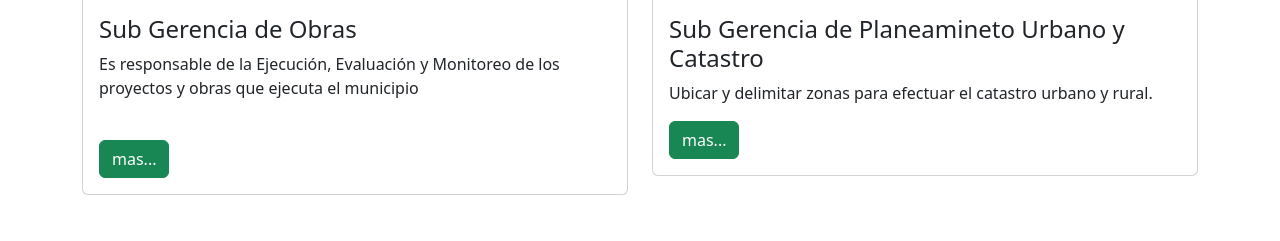
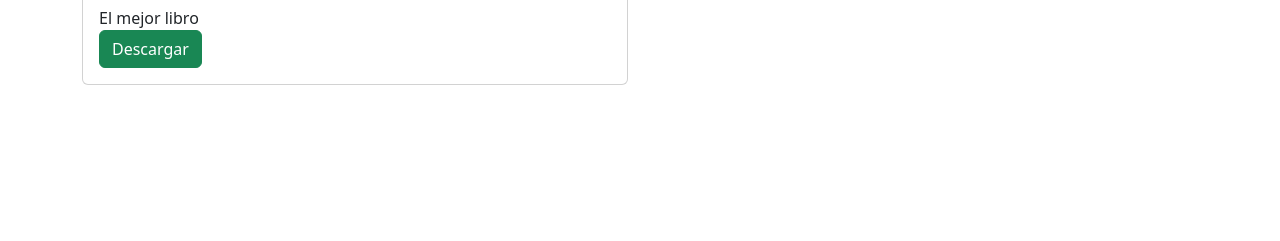
Before and after one commit to luis243546/CRUD_Flask_mySQL, a Flask app: page /libros in a window 1280 px wide. Shown: the part 536-777 px from the top of the page. After the commit the page ends 621 px from the top, so only its background shows below. Run offline with Flask 3, Linux system fonts and the light colour scheme; tables that the repository leaves empty or names only in its code hold one stand-in row (values such as "Sample post"); grey boxes marked "Sample" are stand-in pictures.

Commit message:
tienda de libros

```diff
--- a/app.py
+++ b/app.py
@@ -1,20 +1,32 @@
+import os
 from flask import Flask, redirect, render_template,request
 from bd import obtener_conexion
+from datetime import datetime
+from flask import send_from_directory
 
 app=Flask(__name__)
-
-print("hola mundo")
-
-
 
 
 @app.route('/')
 def inicio():
     return render_template('sitio/index.html')
 
+@app.route('/img/<imagen>')
+def imagenes(imagen):
+    print(imagen)
+    return send_from_directory(os.path.join('templates/sitio/img'),imagen)
+
 @app.route('/libros')
 def libros():
-    return render_template('sitio/libros.html')
+
+    conexion=obtener_conexion()
+    cursor=conexion.cursor()
+    cursor.execute("select * from `libros`")
+    libros=cursor.fetchall()
+    conexion.commit()
+    print(libros)
+
+    return render_template('sitio/libros.html', libros=libros)
 
 
 @app.route('/nosotros')
@@ -32,6 +44,7 @@ def admin_login():
 
 @app.route('/admin/libros')
 def admin_libros():
+
     conexion=obtener_conexion()
     cursor=conexion.cursor()
     cursor.execute("select * from `libros`")
@@ -42,11 +55,21 @@ def admin_libros():
 
 @app.route('/admin/libros/guardar', methods=['POST'])
 def admin_libros_guardar():
+
     _nombre=request.form['txtNombre']
     _url=request.form['txtURL']
     _archivo=request.files['txtImagen']
+
+    tiempo=datetime.now()
+    horaActual=tiempo.strftime('%Y%H%M%S')
+
+    if _archivo.filename!="":
+        nuevoNombre=horaActual+"_"+_archivo.filename
+        _archivo.save("templates/sitio/img/"+nuevoNombre)
+
     query="insert into `libros`(`id`, `nombre`, `imagen`, `url`) values (NULL,%s,%s,%s)"
-    data=(_nombre, _archivo.filename, _url)
+    data=(_nombre, nuevoNombre, _url)
+
     conexion=obtener_conexion()
     cursor=conexion.cursor()
     cursor.execute(query,data)
@@ -58,5 +81,34 @@ def admin_libros_guardar():
 
     return redirect('/admin/libros')
 
+@app.route('/public/<path:filename>')
+def public_file(filename):
+    return app.send_static_file(filename)
+
+@app.route('/admin/libros/borrar', methods=['POST'])
+def admin_libros_borrar():
+
+    _id=request.form['txtID']
+    print(_id)
+
+    conexion=obtener_conexion()
+    cursor=conexion.cursor()
+    cursor.execute("SELECT imagen FROM `libros` WHERE id=%s", (_id))
+    libro=cursor.fetchall()
+    conexion.commit()
+    print(libro)
+
+    if os.path.exists("templates/sitio/img/"+str(libro[0][0])):
+        os.unlink("templates/sitio/img/"+str(libro[0][0]))
+
+    conexion=obtener_conexion()
+    cursor=conexion.cursor()
+    cursor.execute("DELETE FROM libros WHERE id=%s", (_id))
+    conexion.commit()
+
+    return redirect('/admin/libros')
+
+
+
 if __name__ =='__main__':
     app.run(debug=True)
--- a/templates/sitio/libros.html
+++ b/templates/sitio/libros.html
@@ -3,54 +3,20 @@
 
 
     <div class="row">
-        <h2>GERENCIA DE DESARROLLO TERRITORIAL</h2>
-        <div class="col-6">
+        {% for libro in libros %}
+        <div class="col-md-6">
             <div class="card">
-                <img class="card-img-top" src="https://books.goalkicker.com/PythonBook/PythonGrow.png" alt="Sub Gerencia de Obras">
+                <img class="card-img-top" src="/img/{{ libro[2]}}" alt="">
                 <div class="card-body">
-                    <h4 class="card-title">Sub Gerencia de Obras</h4>
-                    <p class="card-text">Es responsable de la Ejecución, Evaluación y Monitoreo de los proyectos y obras que ejecuta el municipio</p>
-                    <br>
-                    <a name="mas" id="mas" class="btn btn-success" href="#" role="button">mas...</a>
+                    <h4 class="card-title">{{ libro[1] }}</h4>
+                    <p class="card-text"> El mejor libro <br>
+                    <a name="mas" id="mas" class="btn btn-success" href="#" role="button">Descargar</a>
+                    </p>
                 </div>
             </div>
         </div>
-        <div class="col-6">
-            <div class="card">
-                <img class="card-img-top" src="https://books.goalkicker.com/PythonBook/PythonGrow.png" alt="Title">
-                <div class="card-body">
-                    <h4 class="card-title">Sub Gerencia de Planeamineto Urbano y Catastro</h4>
-                    <p class="card-text">Ubicar y delimitar zonas para efectuar el catastro urbano y rural.</p>
-                    <a name="" id="" class="btn btn-success" href="#" role="button">mas...</a>
-                </div>
-            </div>
-        </div>
+        {% endfor %}
     </div>
-    <br>
-    <br>
-    <div class="row">
-        <div class="col-6">
-            <div class="card">
-                <img class="card-img-top" src="https://books.goalkicker.com/PythonBook/PythonGrow.png" alt="Diseño sin título">
-                <div class="card-body">
-                    <h4 class="card-title">Sub Gerencia de Centro Histórico</h4>
-                    <p class="card-text">Órgano de tercer nivel organizacional, responsable de dirigir, gestionar y coordinar los planes, programas y proyectos</p>
-                    <a name="" id="" class="btn btn-success" href="#" role="button">mas...</a>
-                </div>
-            </div>
-        </div>
-        <div class="col-6">
-            <div class="card">
-                <img class="card-img-top" src="https://books.goalkicker.com/PythonBook/PythonGrow.png" alt="Title">
-                <div class="card-body">
-                    <h4 class="card-title">Sub Gerencia de Control y Licencias</h4>
-                    <p class="card-text">Responsable de ejecutar y controlar las actividades relacionadas con la comercialización de productos de consumo humano.</p>
-                    <a name="" id="" class="btn btn-success" href="#" role="button">mas...</a>
-                </div>
-            </div>
-        </div>
-    </div>
-    <br>
     <br>
 
 
```
Also changed, not shown: codigo.txt (added, +9 -0 lines), templates/admin/libros.html (+11 -2 lines), static/images/35106858662_f9f4048542_o.jpg (renamed from img/35106858662_f9f4048542_o.jpg), static/images/Diseño sin título.png (renamed from img/Diseño sin título.png), static/images/catastro.jpg (added), static/images/historico.jpg (added), static/images/licencias.jpg (added), templates/sitio/img/2023135412_Captura de pantalla 2023-11-08 115843.png (added), templates/sitio/img/2023154112_Captura de pantalla 2023-11-08 203546.png (added).
